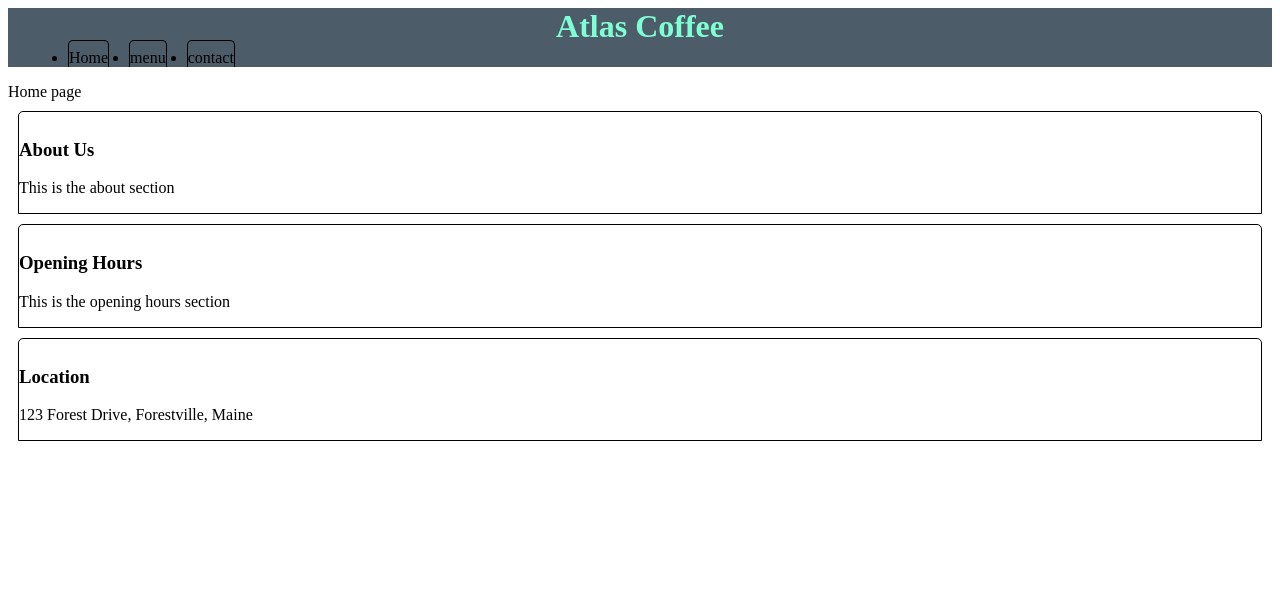
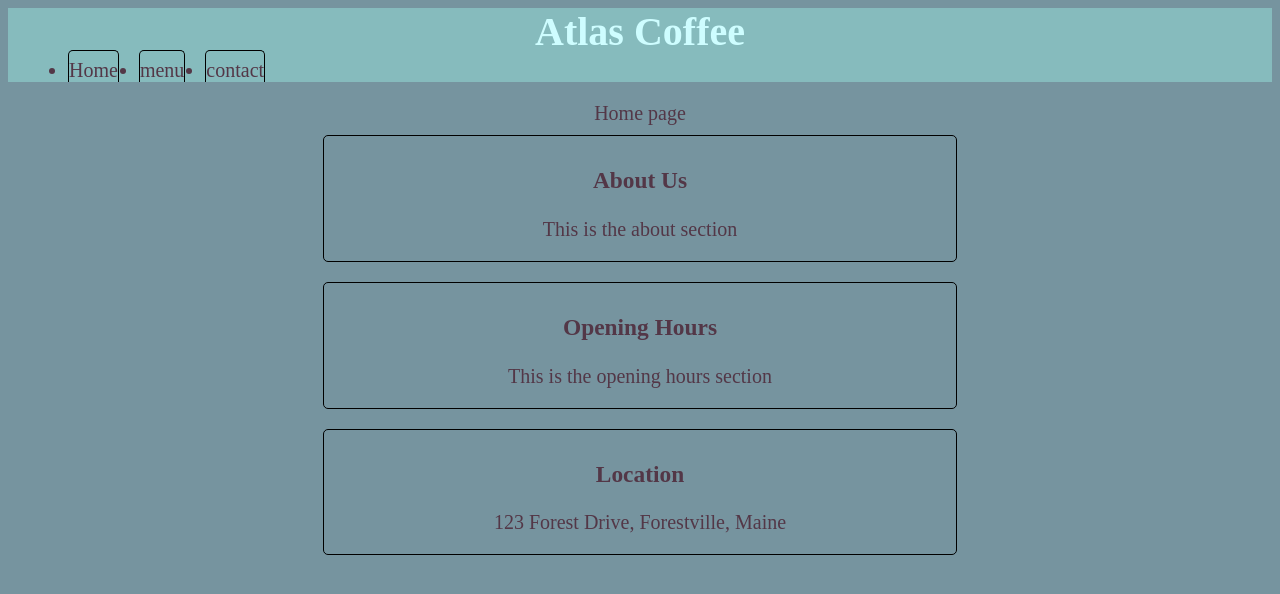
Before and after one commit to danWalt/estaurant-page, a website built with webpack: page dist/index.html in a window 1280 px wide. Built offline with nearby package versions, Linux system fonts and the light colour scheme.

Commit message:
improvment to content css

```diff
--- a/src/css/style.css
+++ b/src/css/style.css
@@ -1,19 +1,19 @@
 
 #title {
-    color: aquamarine;
+    color: #CEFDFF;
 }
 
 
 body {
-   /*background-image: url('../images/coffeebeans.jpg') ;
-    background-size: 100%;*/
-    font-size: medium;
+    background-color: #76949F;
+    color: #533747;
+    font-size: 20px;
 }
 
 header {
+    display: block;
     text-align: center;
-    background-color: #4c5c68;
-    width: 100%;
+    background-color: #86BBBD;
     position: relative;
     margin:0;
     padding:0;
@@ -21,7 +21,6 @@ header {
 
 nav {
     position: relative;
-
 }
 
 .cover {
@@ -39,6 +38,7 @@ h1 {
     margin: 0 auto;
     padding: 0 auto;
     margin-bottom: 20px;
+    text-align: center;
   }
 
 ul {
@@ -55,11 +55,20 @@ li {
     padding-top: 8px;
 }
 
+#content {
+    text-align: center;
+    display: flex;
+    flex-direction: column;
+    justify-content: center;
+
+}
+
 .text-box {
     border: 1px solid black;
-    border: 1px solid black;
-    border: 1px solid black;
-    border-radius: 5px 5px 0px 0px;
-    margin: 10px;
+    border-radius: 5px;
+    margin: 0 auto;
+    margin-top: 10px;
+    margin-bottom: 10px;
     padding-top: 8px;
+    width: 50%;
 }
```
